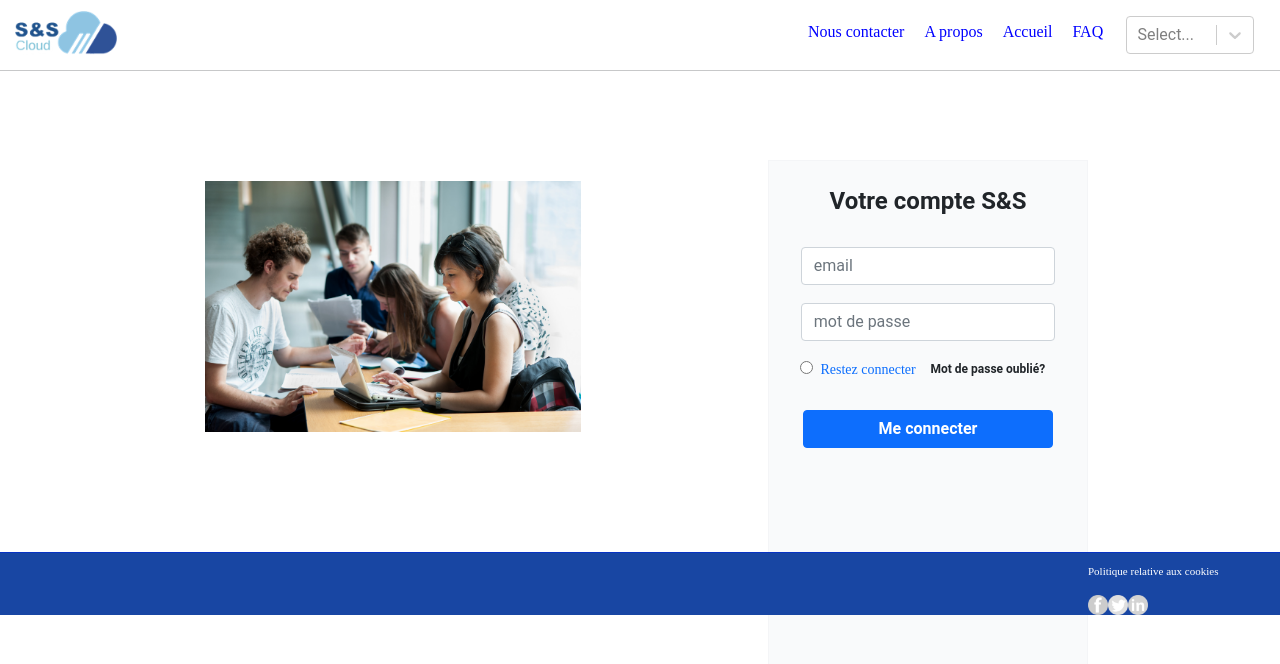
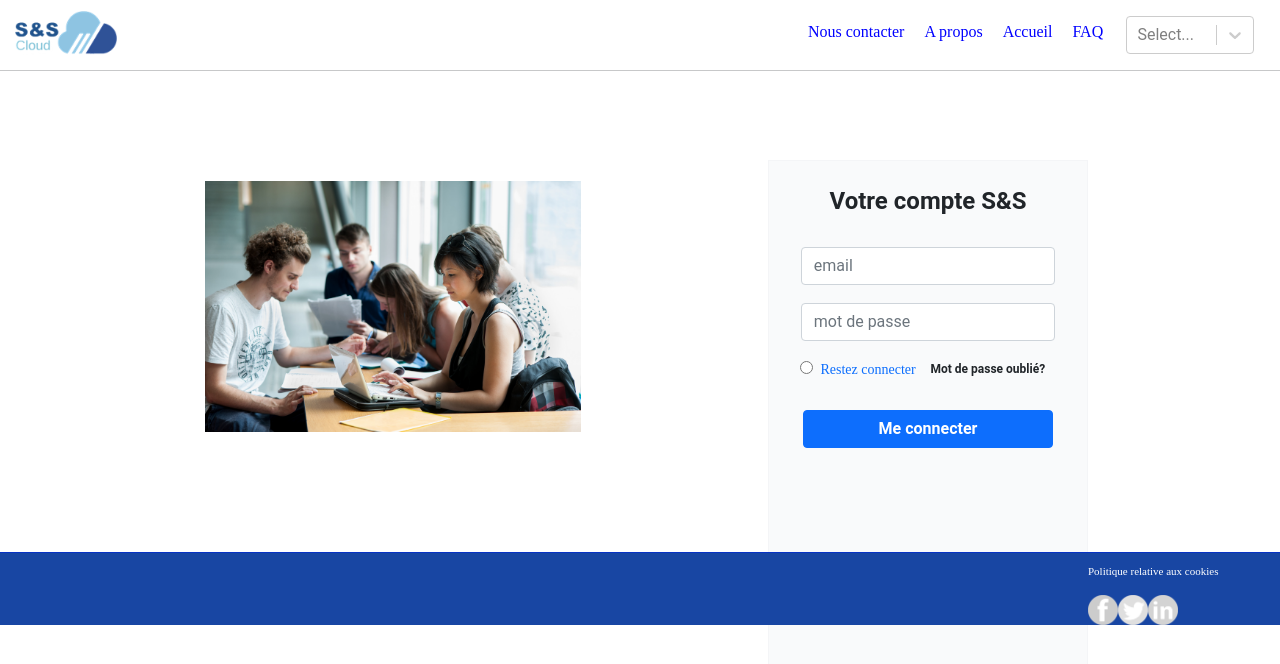
Before and after one commit to yvan-dev/Save-and-secure, a React (Create React App) app in the folder front/cloud/: page /login in a window 1280 px wide. Shown: the top 664 px of the page. Built offline with nearby package versions, Linux system fonts and the light colour scheme.

Commit message:
taille img footer

```diff
--- a/front/cloud/src/components/footer.js
+++ b/front/cloud/src/components/footer.js
@@ -8,9 +8,26 @@ const Footer = () => {
     return (
         <footer>
             <p><FormattedMessage id="home.footer" /></p>
-            <a href="https://www.facebook.com/profile.php?id=100078998544526" title="Rejoignez-nous sur Facebook"><img src={img1} width="20px"></img></a>
-            <a href="https://twitter.com/" title="Rejoignez-nous sur Twitter"><img src={img2} width="20px"></img></a>
-            <a href="https://www.linkedin.com/in/ss-cloud-43875b235/" title="Rejoignez-nous sur LinkedIn"><img src={img3} width="20px"></img></a>
+            <a
+                href="https://www.facebook.com/profile.php?id=100078998544526"
+                title="Rejoignez-nous sur Facebook"
+            >
+                <img src={img1} width="30px"></img>
+            </a>
+
+            <a
+                href="https://twitter.com/"
+                title="Rejoignez-nous sur Twitter"
+            >
+                <img src={img2} width="30px"></img>
+            </a>
+
+            <a
+                href="https://www.linkedin.com/in/ss-cloud-43875b235/"
+                title="Rejoignez-nous sur LinkedIn"
+            >
+                <img src={img3} width="30px"></img>
+                </a>
         </footer>
     )
 }
```
